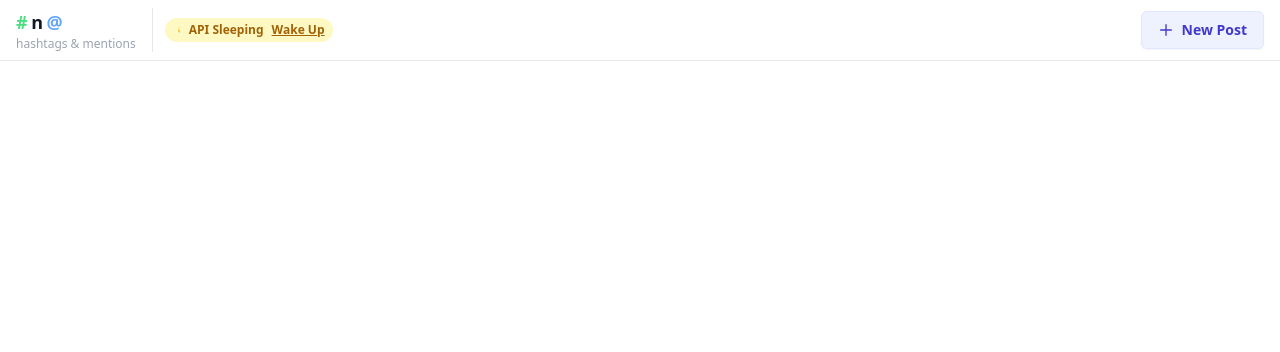
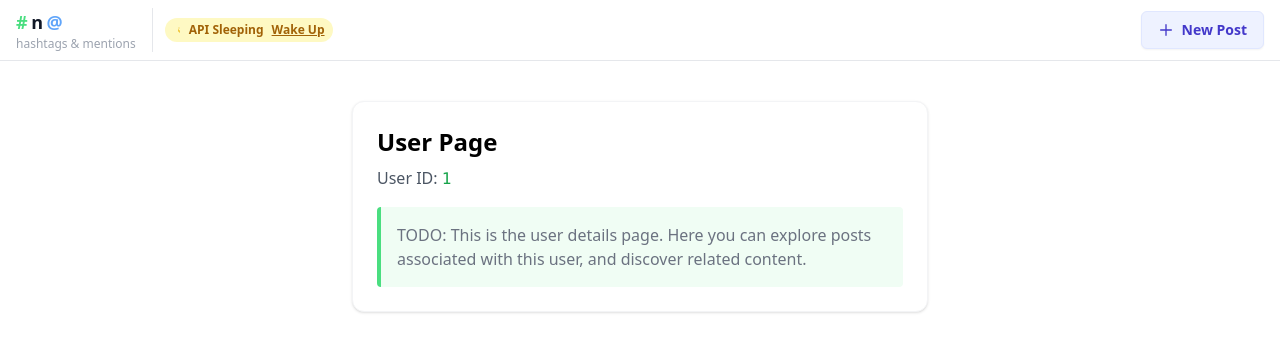
Before and after one commit to gauravadhikari1997/hashtags-and-mentions-in-react, a React (Vite) app: page /user/1 in a window 1280 px wide. Shown: the top 352 px of the page. Built offline with nearby package versions, Linux system fonts and the light colour scheme; no server answers.

Commit message:
feat: add user and tag page

```diff
--- a/src/App.jsx
+++ b/src/App.jsx
@@ -1,6 +1,13 @@
 import { BrowserRouter, Routes, Route } from "react-router-dom";
 
-import { Filter, Header, NewPost, Posts } from "./components";
+import {
+  Filter,
+  Header,
+  NewPost,
+  Posts,
+  UserPage,
+  TagPage,
+} from "./components";
 
 function App() {
   return (
@@ -17,6 +24,8 @@ function App() {
           }
         />
         <Route path="/new" element={<NewPost />} />
+        <Route path="/user/:id" element={<UserPage />} />
+        <Route path="/tag/:id" element={<TagPage />} />
       </Routes>
     </BrowserRouter>
   );
--- /dev/null
+++ b/src/components/TagPage.jsx
@@ -0,0 +1,21 @@
+import { useParams } from "react-router-dom";
+
+const TagPage = () => {
+  const { id } = useParams();
+
+  return (
+    <div className="max-w-xl mx-auto mt-10 p-6 bg-white rounded-xl shadow border border-gray-100">
+      <h1 className="text-2xl font-bold mb-2">Tag Page</h1>
+      <p className="text-gray-600">
+        Tag ID: <span className="font-mono text-green-600">{id}</span>
+      </p>
+      <p className="mt-4 text-gray-500 bg-green-50 border-l-4 border-green-400 p-4 rounded">
+        TODO: This is the tag details page. Here you can explore posts
+        associated with this tag, and discover related content.
+      </p>
+      {/* TODO: Fetch and display tag details here */}
+    </div>
+  );
+};
+
+export default TagPage;
--- /dev/null
+++ b/src/components/UserPage.jsx
@@ -0,0 +1,20 @@
+import { useParams } from "react-router-dom";
+
+const UserPage = () => {
+  const { id } = useParams();
+
+  return (
+    <div className="max-w-xl mx-auto mt-10 p-6 bg-white rounded-xl shadow border border-gray-100">
+      <h1 className="text-2xl font-bold mb-2">User Page</h1>
+      <p className="text-gray-600">
+        User ID: <span className="font-mono text-green-600">{id}</span>
+      </p>
+      <p className="mt-4 text-gray-500 bg-green-50 border-l-4 border-green-400 p-4 rounded">
+        TODO: This is the user details page. Here you can explore posts
+        associated with this user, and discover related content.
+      </p>
+    </div>
+  );
+};
+
+export default UserPage;
--- a/src/components/index.js
+++ b/src/components/index.js
@@ -3,3 +3,5 @@ export { default as Filter } from "./Filter";
 export { default as Header } from "./Header";
 export { default as NewPost } from "./NewPost";
 export { default as Posts } from "./Posts";
+export { default as UserPage } from "./UserPage";
+export { default as TagPage } from "./TagPage";
```
